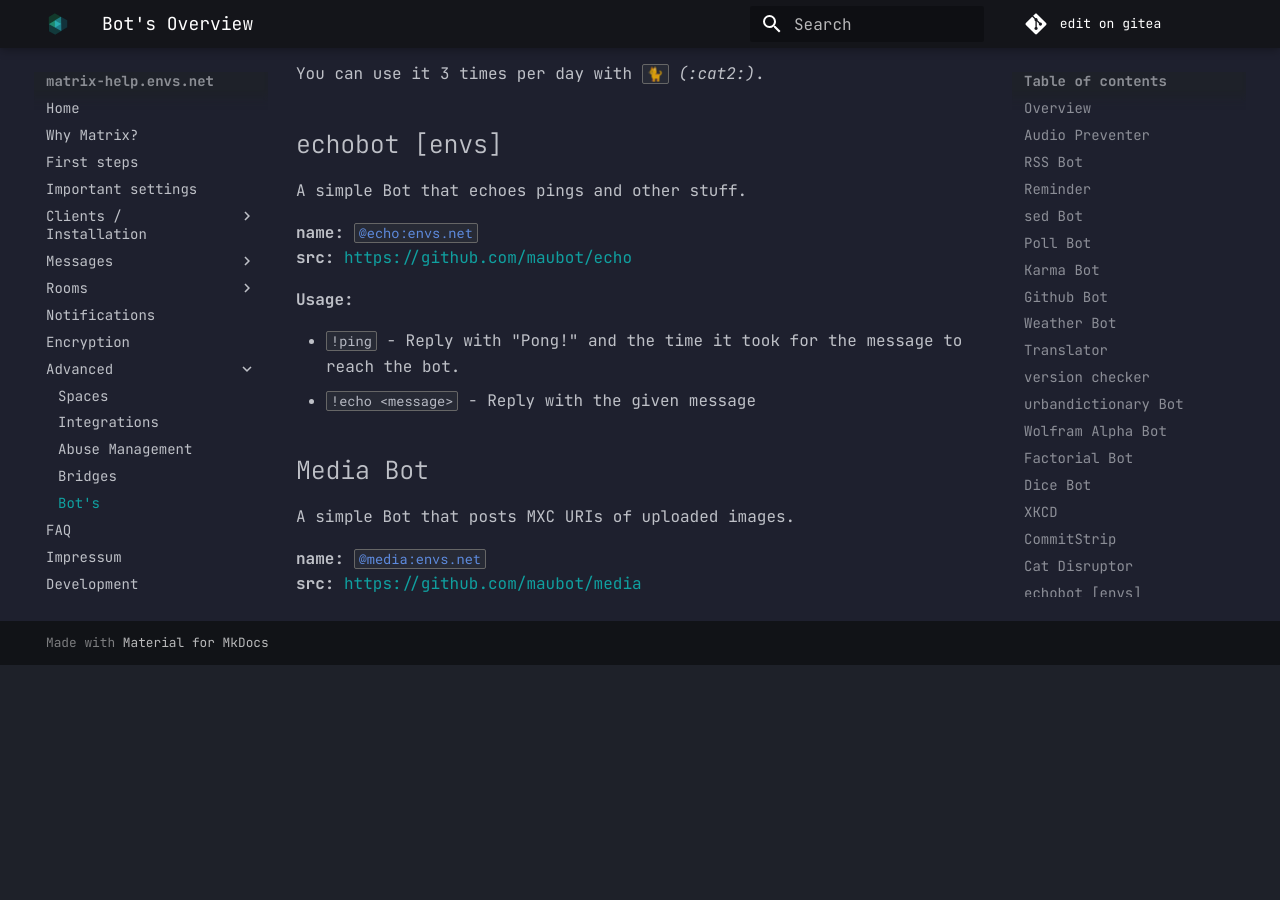
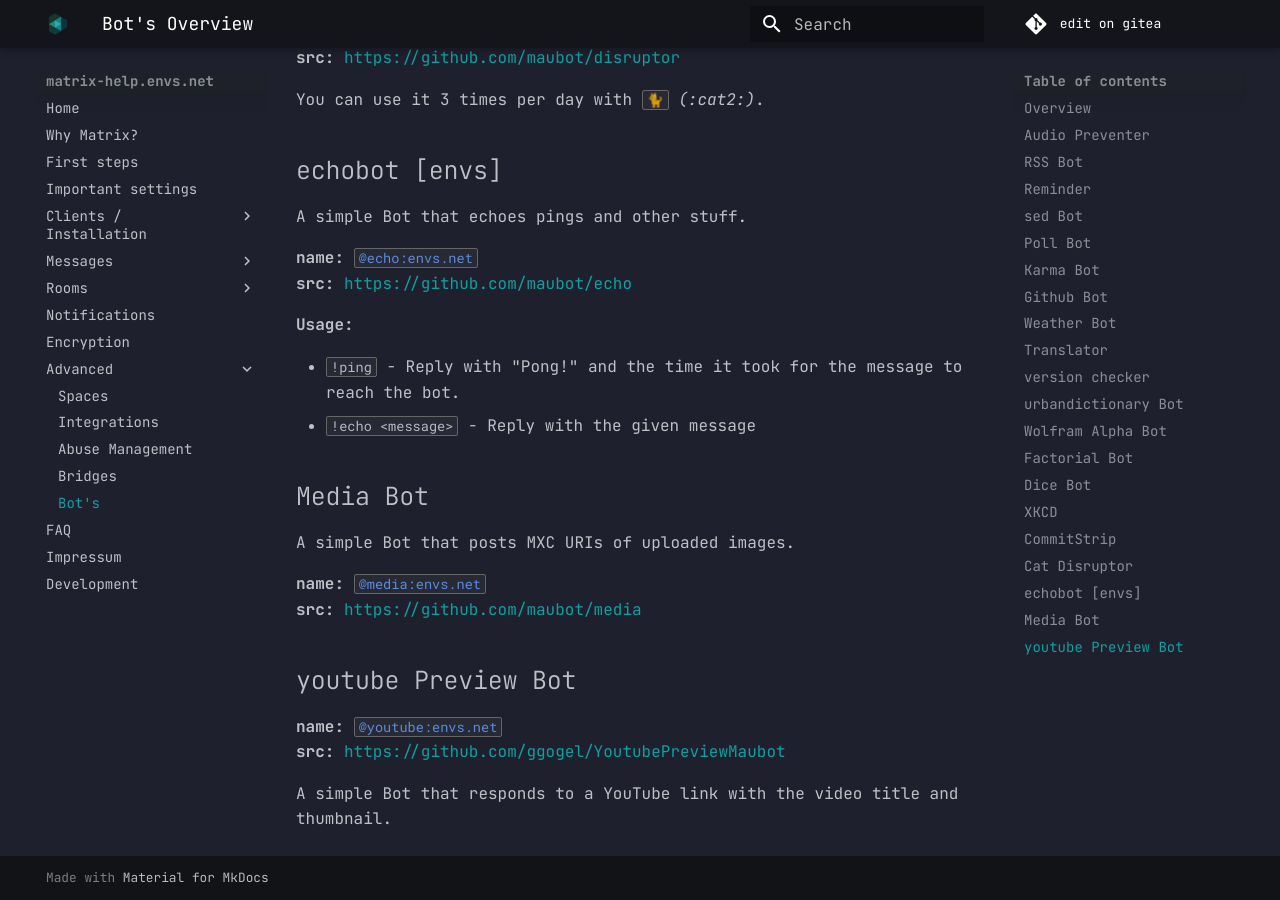
Before and after one commit to envs-net/matrix-doc, an MkDocs documentation site: the page built from docs/advanced/bots.md, in a window 1280 px wide and 900 px high, scrolled down 9637 px. Built offline with MkDocs 1.6.1 and Material for MkDocs 9.7.7, drawn with Linux system fonts in a browser that asks for light colours; emoji names are drawn with the system emoji font; before the commit the page ends 10302 px from its top, so only the background shows below that.

Commit message:
add youtube Preview Bot

```diff
--- a/docs/advanced/bots.md
+++ b/docs/advanced/bots.md
@@ -29,7 +29,8 @@ feel free to use our bot's in your room!
 [CommitStrip](#commitstrip) |
 [Cat Disruptor](#cat_disruptor) |
 [echobot [envs]](#echobot_envs) |
-[media Bot](#media_bot)
+[media Bot](#media_bot) |
+[youtube Bot](#youtube_bot)
 
 !!! info
 	there is also [@maubot:envs.net](https://matrix.to/#/@maubot:envs.net) which includes all bots.
@@ -393,3 +394,10 @@ A simple Bot that posts MXC URIs of uploaded images.
 
 **name:** [`@media:envs.net`](https://matrix.to/#/@media:envs.net)
 **src:** [https://github.com/maubot/media](https://github.com/maubot/media)
+
+## youtube Preview Bot
+
+**name:** [`@youtube:envs.net`](https://matrix.to/#/@youtube:envs.net)
+**src:** [https://github.com/ggogel/YoutubePreviewMaubot](https://github.com/ggogel/YoutubePreviewMaubot)
+
+A simple Bot that responds to a YouTube link with the video title and thumbnail.
```
